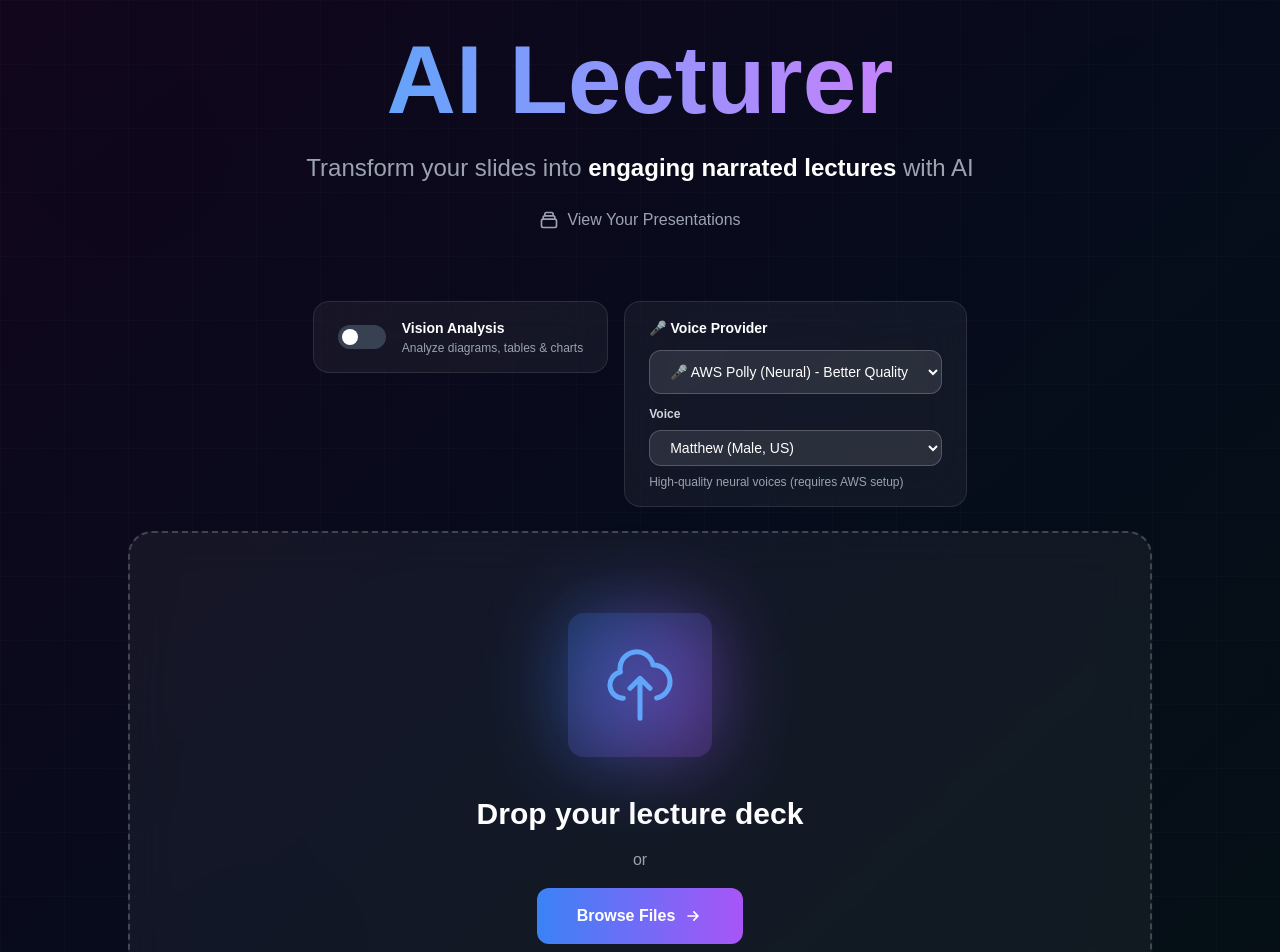
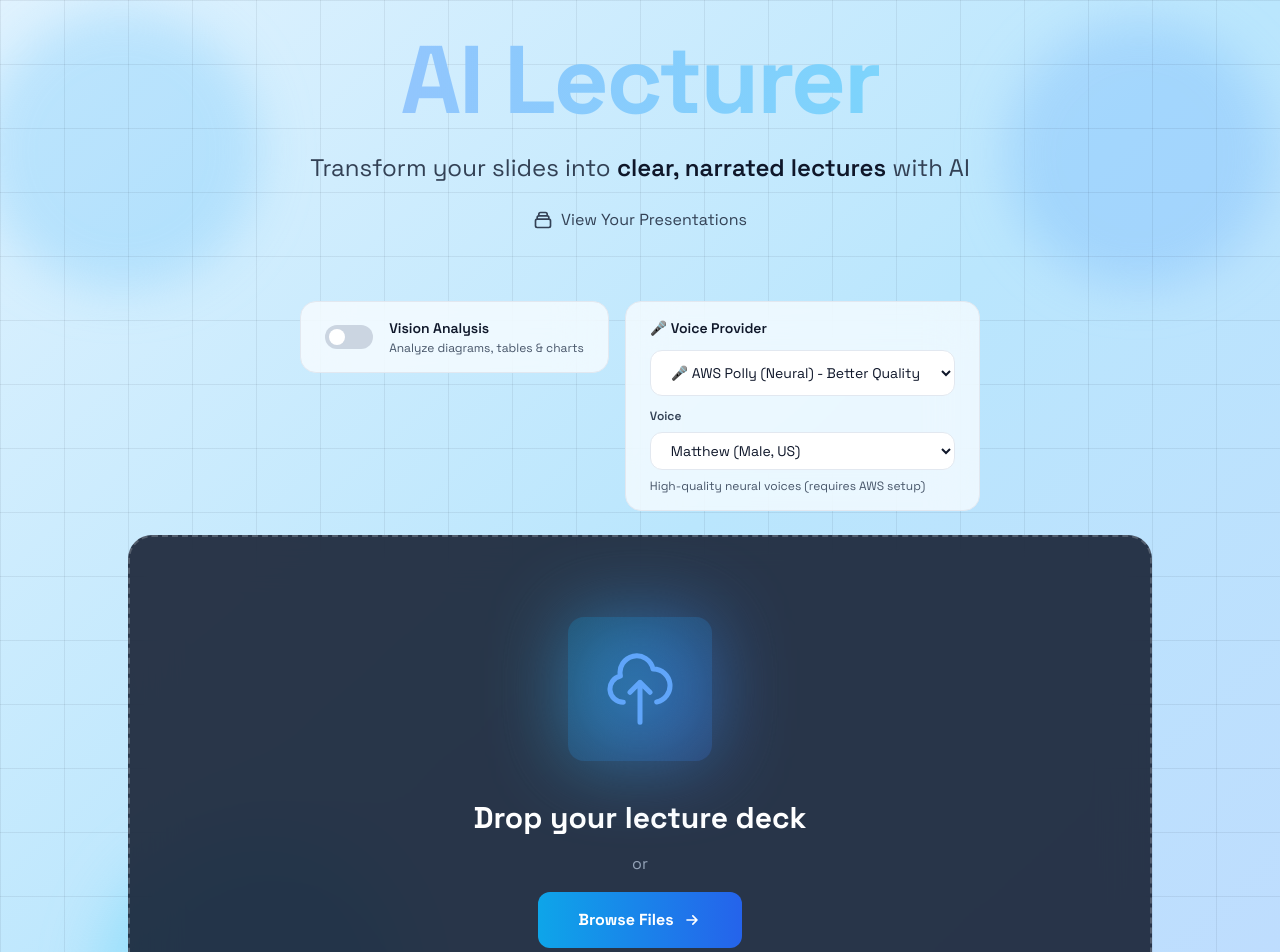
Before and after one commit to skanda-vyas-srinivasan/Lectura, a Next.js app in the folder frontend/: page / in a window 1280 px wide. Shown: the top 952 px of the page. Built offline with nearby package versions, Linux system fonts and the light colour scheme.

Commit message:
Shift UI to light blue theme

```diff
--- a/frontend/app/layout.tsx
+++ b/frontend/app/layout.tsx
@@ -1,5 +1,11 @@
 import type { Metadata } from 'next'
+import { Space_Grotesk } from 'next/font/google'
 import './globals.css'
+
+const spaceGrotesk = Space_Grotesk({
+  subsets: ['latin'],
+  weight: ['400', '500', '600', '700'],
+})
 
 export const metadata: Metadata = {
   title: 'AI Lecturer System',
@@ -13,7 +19,7 @@ export default function RootLayout({
 }) {
   return (
     <html lang="en">
-      <body>{children}</body>
+      <body className={`${spaceGrotesk.className} bg-sky-100 text-white`}>{children}</body>
     </html>
   )
 }
--- a/frontend/app/page.tsx
+++ b/frontend/app/page.tsx
@@ -110,35 +110,35 @@ export default function Home() {
   }
 
   return (
-    <div className="relative min-h-screen overflow-hidden bg-black">
+    <div className="relative min-h-screen overflow-hidden bg-sky-100">
       {/* Animated background */}
       <div className="absolute inset-0">
-        <div className="absolute inset-0 bg-gradient-to-br from-purple-900/20 via-blue-900/20 to-cyan-900/20"></div>
-        <div className="absolute top-0 -left-4 w-72 h-72 bg-purple-500 rounded-full mix-blend-multiply filter blur-xl opacity-20 animate-blob"></div>
-        <div className="absolute top-0 -right-4 w-72 h-72 bg-cyan-500 rounded-full mix-blend-multiply filter blur-xl opacity-20 animate-blob animation-delay-2000"></div>
-        <div className="absolute -bottom-8 left-20 w-72 h-72 bg-blue-500 rounded-full mix-blend-multiply filter blur-xl opacity-20 animate-blob animation-delay-4000"></div>
+        <div className="absolute inset-0 bg-gradient-to-br from-sky-100 via-sky-200 to-blue-200"></div>
+        <div className="absolute top-0 -left-4 w-72 h-72 bg-sky-300 rounded-full mix-blend-multiply filter blur-xl opacity-30 animate-blob"></div>
+        <div className="absolute top-0 -right-4 w-72 h-72 bg-blue-300 rounded-full mix-blend-multiply filter blur-xl opacity-30 animate-blob animation-delay-2000"></div>
+        <div className="absolute -bottom-8 left-20 w-72 h-72 bg-cyan-300 rounded-full mix-blend-multiply filter blur-xl opacity-30 animate-blob animation-delay-4000"></div>
       </div>
 
       {/* Grid overlay */}
-      <div className="absolute inset-0 bg-[linear-gradient(to_right,#ffffff05_1px,transparent_1px),linear-gradient(to_bottom,#ffffff05_1px,transparent_1px)] bg-[size:4rem_4rem]"></div>
+      <div className="absolute inset-0 bg-[linear-gradient(to_right,#0f172a12_1px,transparent_1px),linear-gradient(to_bottom,#0f172a12_1px,transparent_1px)] bg-[size:4rem_4rem]"></div>
 
       <main className="relative min-h-screen flex items-center justify-center p-8">
         <div className="max-w-5xl w-full">
           {/* Header */}
           <div className="text-center mb-16 space-y-6">
-            <h1 className="text-7xl md:text-8xl font-black mb-6">
-              <span className="bg-gradient-to-r from-blue-400 via-purple-400 to-pink-400 text-transparent bg-clip-text animate-gradient">
+            <h1 className="text-7xl md:text-8xl font-black mb-6 tracking-tight">
+              <span className="bg-gradient-to-r from-blue-300 via-sky-300 to-cyan-200 text-transparent bg-clip-text animate-gradient">
                 AI Lecturer
               </span>
             </h1>
 
-            <p className="text-xl md:text-2xl text-gray-400 max-w-2xl mx-auto">
-              Transform your slides into <span className="text-white font-semibold">engaging narrated lectures</span> with AI
+            <p className="text-xl md:text-2xl text-slate-700 max-w-2xl mx-auto">
+              Transform your slides into <span className="text-slate-900 font-semibold">clear, narrated lectures</span> with AI
             </p>
 
             <button
               onClick={() => router.push('/presentations')}
-              className="inline-flex items-center space-x-2 text-gray-400 hover:text-white transition-colors"
+              className="inline-flex items-center space-x-2 text-slate-700 hover:text-slate-900 transition-colors"
             >
               <svg className="w-5 h-5" fill="none" viewBox="0 0 24 24" stroke="currentColor">
                 <path strokeLinecap="round" strokeLinejoin="round" strokeWidth={2} d="M19 11H5m14 0a2 2 0 012 2v6a2 2 0 01-2 2H5a2 2 0 01-2-2v-6a2 2 0 012-2m14 0V9a2 2 0 00-2-2M5 11V9a2 2 0 012-2m0 0V5a2 2 0 012-2h6a2 2 0 012 2v2M7 7h10" />
@@ -158,16 +158,16 @@ export default function Home() {
                   onChange={(e) => setEnableVision(e.target.checked)}
                   className="peer sr-only"
                 />
-                <div className="flex items-center space-x-4 bg-white/5 backdrop-blur-xl border border-white/10 rounded-2xl px-6 py-4 transition-all peer-checked:border-purple-500/50 peer-checked:bg-purple-500/10 hover:bg-white/10">
-                  <div className="w-12 h-6 bg-gray-700 rounded-full relative transition-colors peer-checked:bg-purple-500">
+                <div className="flex items-center space-x-4 bg-white/70 backdrop-blur-xl border border-slate-200 rounded-2xl px-6 py-4 transition-all peer-checked:border-blue-400 peer-checked:bg-blue-100 hover:bg-white">
+                  <div className="w-12 h-6 bg-slate-300 rounded-full relative transition-colors peer-checked:bg-blue-500">
                     <div className={`absolute top-1 left-1 w-4 h-4 bg-white rounded-full transition-transform ${enableVision ? 'translate-x-6' : ''}`}></div>
                   </div>
                   <div>
-                    <div className="text-sm font-semibold text-white flex items-center space-x-2">
+                    <div className="text-sm font-semibold text-slate-900 flex items-center space-x-2">
                       <span>Vision Analysis</span>
-                      {enableVision && <span className="text-xs bg-purple-500/20 text-purple-300 px-2 py-0.5 rounded-full">ON</span>}
+                      {enableVision && <span className="text-xs bg-blue-500/20 text-blue-700 px-2 py-0.5 rounded-full">ON</span>}
                     </div>
-                    <div className="text-xs text-gray-400 mt-0.5">
+                    <div className="text-xs text-slate-600 mt-0.5">
                       Analyze diagrams, tables & charts
                     </div>
                   </div>
@@ -175,44 +175,44 @@ export default function Home() {
               </label>
 
               {/* TTS Provider selector */}
-              <div className="bg-white/5 backdrop-blur-xl border border-white/10 rounded-2xl px-6 py-4">
-                <label className="block text-sm font-semibold text-white mb-3">
+              <div className="bg-white/70 backdrop-blur-xl border border-slate-200 rounded-2xl px-6 py-4">
+                <label className="block text-sm font-semibold text-slate-900 mb-3">
                   🎤 Voice Provider
                 </label>
                 <select
                   value={ttsProvider}
                   onChange={(e) => setTtsProvider(e.target.value as 'edge' | 'polly')}
-                  className="w-full bg-white/10 border border-white/20 rounded-xl px-4 py-3 text-white text-sm focus:outline-none focus:ring-2 focus:ring-blue-500/50 transition-all"
+                  className="w-full bg-white border border-slate-200 rounded-xl px-4 py-3 text-slate-900 text-sm focus:outline-none focus:ring-2 focus:ring-sky-500/50 transition-all"
                 >
-                  <option value="polly" className="bg-gray-900">🎤 AWS Polly (Neural) - Better Quality</option>
-                  <option value="edge" className="bg-gray-900">🔊 Edge TTS - Fast & Free</option>
+                  <option value="polly" className="bg-white">🎤 AWS Polly (Neural) - Better Quality</option>
+                  <option value="edge" className="bg-white">🔊 Edge TTS - Fast & Free</option>
                 </select>
 
                 {/* Polly Voice Selector */}
                 {ttsProvider === 'polly' && (
                   <div className="mt-3">
-                    <label className="block text-xs font-semibold text-gray-300 mb-2">
+                    <label className="block text-xs font-semibold text-slate-700 mb-2">
                       Voice
                     </label>
                     <select
                       value={pollyVoice}
                       onChange={(e) => setPollyVoice(e.target.value)}
-                      className="w-full bg-white/10 border border-white/20 rounded-xl px-4 py-2 text-white text-sm focus:outline-none focus:ring-2 focus:ring-blue-500/50 transition-all"
+                      className="w-full bg-white border border-slate-200 rounded-xl px-4 py-2 text-slate-900 text-sm focus:outline-none focus:ring-2 focus:ring-sky-500/50 transition-all"
                     >
-                      <option value="Matthew" className="bg-gray-900">Matthew (Male, US)</option>
-                      <option value="Joanna" className="bg-gray-900">Joanna (Female, US)</option>
-                      <option value="Salli" className="bg-gray-900">Salli (Female, US)</option>
-                      <option value="Joey" className="bg-gray-900">Joey (Male, US)</option>
-                      <option value="Justin" className="bg-gray-900">Justin (Male, US)</option>
-                      <option value="Kevin" className="bg-gray-900">Kevin (Male, US)</option>
-                      <option value="Kendra" className="bg-gray-900">Kendra (Female, US)</option>
-                      <option value="Ruth" className="bg-gray-900">Ruth (Female, US)</option>
-                      <option value="Stephen" className="bg-gray-900">Stephen (Male, US)</option>
+                      <option value="Matthew" className="bg-white">Matthew (Male, US)</option>
+                      <option value="Joanna" className="bg-white">Joanna (Female, US)</option>
+                      <option value="Salli" className="bg-white">Salli (Female, US)</option>
+                      <option value="Joey" className="bg-white">Joey (Male, US)</option>
+                      <option value="Justin" className="bg-white">Justin (Male, US)</option>
+                      <option value="Kevin" className="bg-white">Kevin (Male, US)</option>
+                      <option value="Kendra" className="bg-white">Kendra (Female, US)</option>
+                      <option value="Ruth" className="bg-white">Ruth (Female, US)</option>
+                      <option value="Stephen" className="bg-white">Stephen (Male, US)</option>
                     </select>
                   </div>
                 )}
 
-                <div className="text-xs text-gray-400 mt-2">
+                <div className="text-xs text-slate-600 mt-2">
                   {ttsProvider === 'polly' ? 'High-quality neural voices (requires AWS setup)' : 'Free voice synthesis - no setup required'}
                 </div>
               </div>
@@ -225,11 +225,11 @@ export default function Home() {
               onDrop={handleDrop}
               className={`relative group`}
             >
-              <div className={`absolute inset-0 bg-gradient-to-r from-blue-500 via-purple-500 to-pink-500 rounded-3xl blur-xl opacity-0 group-hover:opacity-20 transition-opacity ${isDragging ? 'opacity-30' : ''}`}></div>
+              <div className={`absolute inset-0 bg-gradient-to-r from-sky-400 via-blue-400 to-cyan-400 rounded-3xl blur-xl opacity-0 group-hover:opacity-30 transition-opacity ${isDragging ? 'opacity-40' : ''}`}></div>
 
-              <div className={`relative bg-white/5 backdrop-blur-xl border-2 border-dashed rounded-3xl p-20 text-center transition-all ${
+              <div className={`relative bg-slate-900/85 backdrop-blur-xl border-2 border-dashed rounded-3xl p-20 text-center transition-all ${
                 isDragging
-                  ? 'border-blue-400 bg-blue-500/10 scale-105'
+                  ? 'border-sky-300 bg-sky-500/15 scale-105'
                   : 'border-white/20 hover:border-white/40'
               } ${uploading ? 'opacity-50 pointer-events-none' : ''}`}>
 
@@ -250,14 +250,14 @@ export default function Home() {
                     </div>
                     <div className="space-y-2">
                       <p className="text-2xl font-bold text-white">Uploading...</p>
-                      <p className="text-sm text-gray-400">Preparing your lecture</p>
+                      <p className="text-sm text-slate-300">Preparing your lecture</p>
                     </div>
                   </div>
                 ) : (
                   <div className="space-y-8">
                     <div className="relative inline-block">
-                      <div className="absolute inset-0 bg-gradient-to-r from-blue-500 to-purple-500 rounded-2xl blur-2xl opacity-50"></div>
-                      <div className="relative bg-gradient-to-br from-blue-500/20 to-purple-500/20 p-8 rounded-2xl">
+                      <div className="absolute inset-0 bg-gradient-to-r from-sky-400 to-blue-500 rounded-2xl blur-2xl opacity-50"></div>
+                      <div className="relative bg-gradient-to-br from-sky-500/20 to-blue-500/20 p-8 rounded-2xl">
                         <svg className="w-20 h-20 text-blue-400" fill="none" viewBox="0 0 24 24" stroke="currentColor">
                           <path strokeLinecap="round" strokeLinejoin="round" strokeWidth={1.5} d="M7 16a4 4 0 01-.88-7.903A5 5 0 1115.9 6L16 6a5 5 0 011 9.9M15 13l-3-3m0 0l-3 3m3-3v12" />
                         </svg>
@@ -268,17 +268,17 @@ export default function Home() {
                       <p className="text-3xl font-bold text-white">
                         {isDragging ? 'Drop it here!' : 'Drop your lecture deck'}
                       </p>
-                      <p className="text-gray-400">or</p>
+                      <p className="text-slate-400">or</p>
                       <label
                         htmlFor="file-upload"
-                        className="inline-flex items-center space-x-2 bg-gradient-to-r from-blue-500 to-purple-500 hover:from-blue-600 hover:to-purple-600 text-white font-bold py-4 px-10 rounded-xl transition-all transform hover:scale-105 cursor-pointer"
+                        className="inline-flex items-center space-x-2 bg-gradient-to-r from-sky-500 to-blue-600 hover:from-sky-600 hover:to-blue-700 text-white font-bold py-4 px-10 rounded-xl transition-all transform hover:scale-105 cursor-pointer"
                       >
                         <span>Browse Files</span>
                         <svg className="w-5 h-5" fill="none" viewBox="0 0 24 24" stroke="currentColor">
                           <path strokeLinecap="round" strokeLinejoin="round" strokeWidth={2} d="M13 7l5 5m0 0l-5 5m5-5H6" />
                         </svg>
                       </label>
-                      <p className="text-sm text-gray-500 font-mono">
+                      <p className="text-sm text-slate-400 font-mono">
                         PDF • PPTX • Max 100MB
                       </p>
                     </div>
@@ -306,19 +306,19 @@ export default function Home() {
             <div className="mt-8">
               <button
                 onClick={() => setShowTtsTest(!showTtsTest)}
-                className="w-full text-center text-sm text-gray-500 hover:text-gray-400 transition-colors"
+                className="w-full text-center text-sm text-slate-600 hover:text-slate-700 transition-colors"
               >
                 {showTtsTest ? '▼' : '▶'} TTS Quick Test (Debug)
               </button>
 
               {showTtsTest && (
-                <div className="mt-4 bg-white/5 backdrop-blur-xl border border-white/10 rounded-2xl p-6 space-y-4">
+                <div className="mt-4 bg-slate-900/85 backdrop-blur-xl border border-white/10 rounded-2xl p-6 space-y-4">
                   <div className="space-y-2">
-                    <label className="text-sm text-gray-400">Test Text:</label>
+                    <label className="text-sm text-slate-300">Test Text:</label>
                     <textarea
                       value={ttsTestText}
                       onChange={(e) => setTtsTestText(e.target.value)}
-                      className="w-full bg-black/30 border border-white/20 rounded-lg px-4 py-3 text-white placeholder-gray-500 focus:outline-none focus:border-blue-500 transition-colors"
+                      className="w-full bg-white/5 border border-white/20 rounded-lg px-4 py-3 text-white placeholder-slate-400 focus:outline-none focus:border-sky-400 transition-colors"
                       rows={3}
                       placeholder="Enter text to test TTS..."
                     />
@@ -328,7 +328,7 @@ export default function Home() {
                     <button
                       onClick={testTts}
                       disabled={ttsTestLoading || !ttsTestText}
-                      className="flex-1 bg-gradient-to-r from-blue-500 to-purple-500 hover:from-blue-600 hover:to-purple-600 disabled:opacity-50 disabled:cursor-not-allowed text-white font-bold py-3 px-6 rounded-xl transition-all"
+                      className="flex-1 bg-gradient-to-r from-sky-500 to-blue-600 hover:from-sky-600 hover:to-blue-700 disabled:opacity-50 disabled:cursor-not-allowed text-white font-bold py-3 px-6 rounded-xl transition-all"
                     >
                       {ttsTestLoading ? (
                         <span className="flex items-center justify-center space-x-2">
@@ -347,7 +347,7 @@ export default function Home() {
                     </div>
                   )}
 
-                  <p className="text-xs text-gray-500 text-center">
+                  <p className="text-xs text-slate-400 text-center">
                     This will play audio directly in your browser. Make sure your volume is on!
                   </p>
                 </div>
```
Also changed, not shown: frontend/app/dashboard/[sessionId]/page.tsx (+14 -14 lines), frontend/app/lecture/[sessionId]/page.tsx (+17 -17 lines), frontend/app/presentations/page.tsx (+18 -18 lines).
